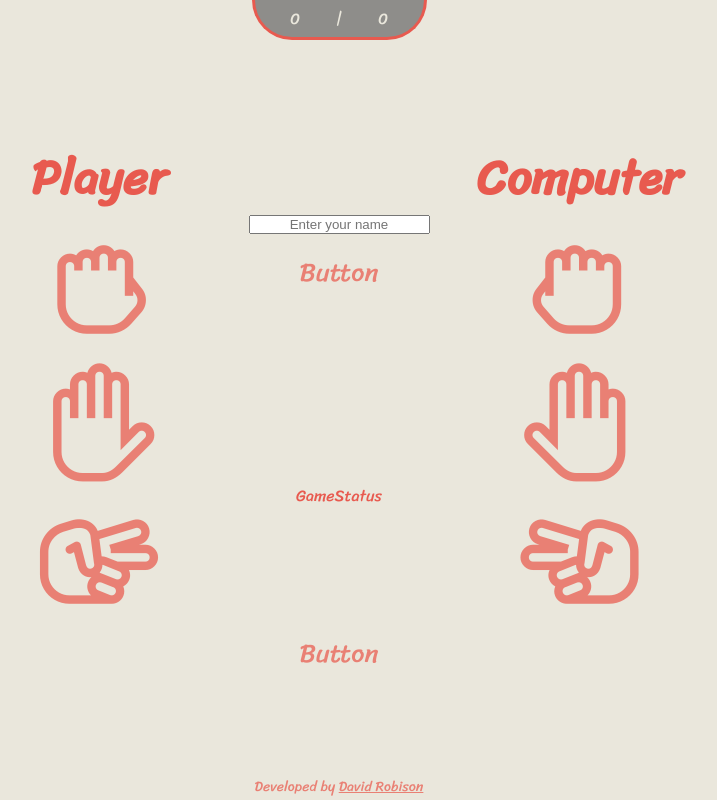
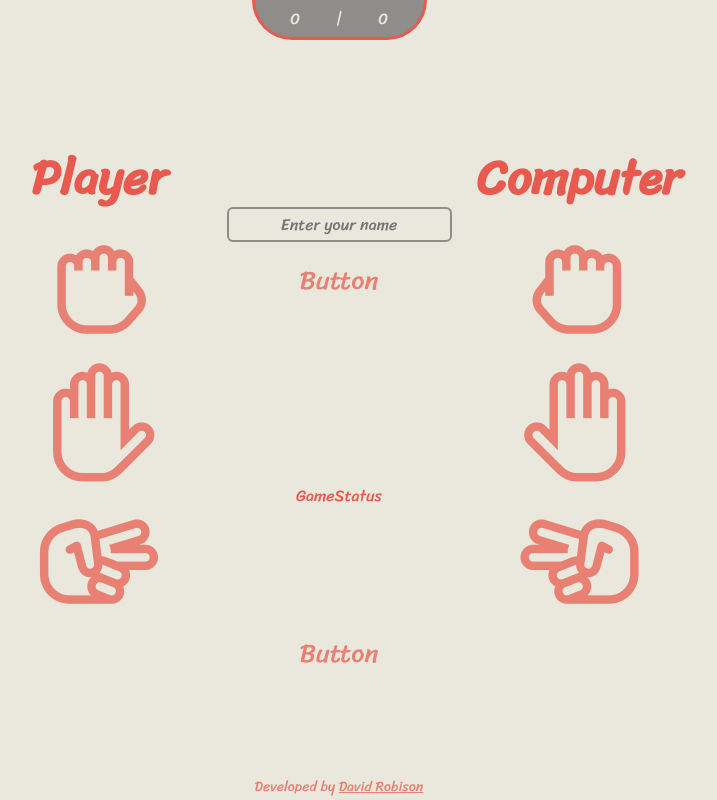
Before and after one commit to robisonwebdev/rock-paper-scissors-react, a React (Create React App) app: page / in a window 1280 px wide. Shown: the whole page, without its empty margins (301-1018 px from the left). Built offline with nearby package versions, Linux system fonts and the light colour scheme.

Commit message:
Styled text input in .gameForm

```diff
--- a/src/styles/GameForm.css
+++ b/src/styles/GameForm.css
@@ -10,5 +10,15 @@
 }
 
 .gameForm input[type="text"] {
+    background-color: var(--tan);
+    border: 2px solid var(--gray);
+    border-radius: 6px;
+    color: var(--red);
+    font-family: 'Sriracha', cursive;
+    font-size: 16px;
+    height: 35px;
+    outline: none;
+    padding: 2px 10px;
     text-align: center;
+    width: auto;
 }
```
